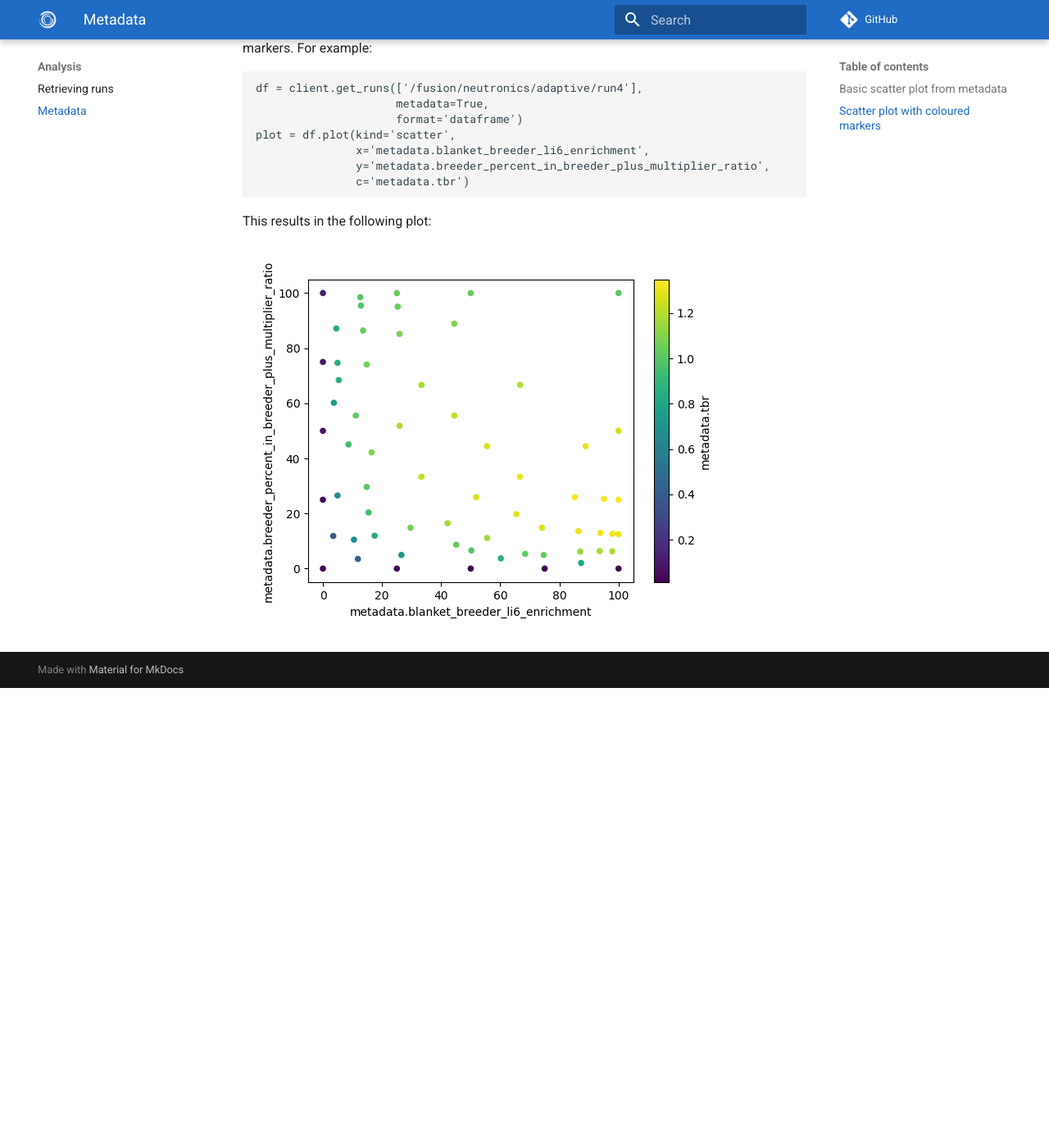
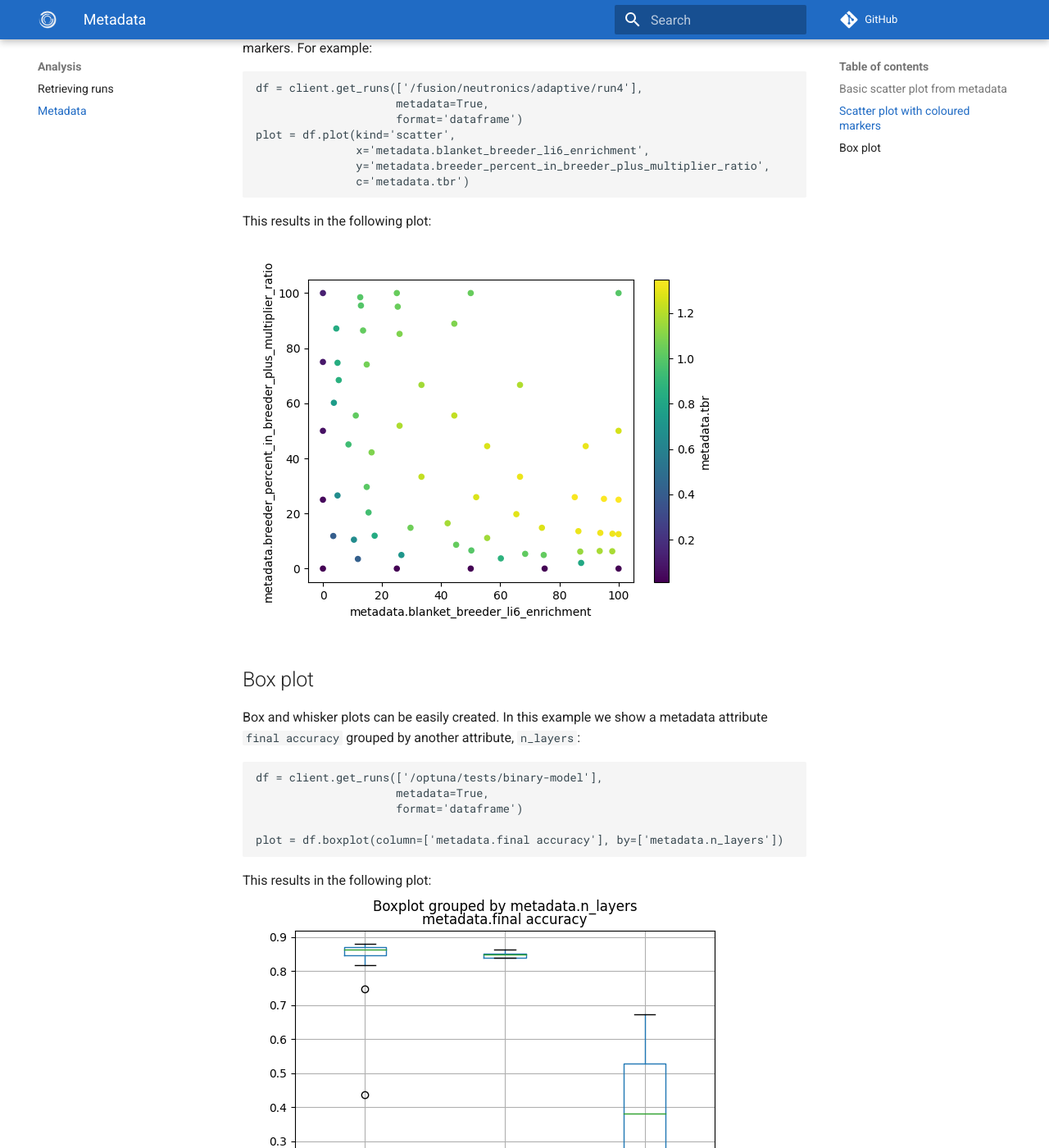
Before and after one commit to simvue-io/docs, an MkDocs documentation site: the page built from docs/analysis/metadata.md, in a window 1280 px wide and 1400 px high, scrolled down 1479 px. Shown: the whole window at 82% size. Built offline with MkDocs 1.6.1 and Material for MkDocs 9.7.7, drawn with Linux system fonts in a browser that asks for light colours; before the commit the page ends 2318 px from its top, so only the background shows below that.

Commit message:
Add boxplot example

````diff
--- a/docs/analysis/metadata.md
+++ b/docs/analysis/metadata.md
@@ -42,3 +42,16 @@ plot = df.plot(kind='scatter',
 ```
 This results in the following plot:
 ![Scatter plot using metadata with coloured markers](images/scatter-metadata-colours.png)
+
+## Box plot
+Box and whisker plots can be easily created. In this example we show a metadata attribute `final accuracy`
+grouped by another attribute, `n_layers`:
+```
+df = client.get_runs(['/optuna/tests/binary-model'],
+                     metadata=True,
+                     format='dataframe')
+
+plot = df.boxplot(column=['metadata.final accuracy'], by=['metadata.n_layers'])
+```
+This results in the following plot:
+![Box plot](images/boxplot-numlayers.png)
````
Also changed, not shown: docs/analysis/images/boxplot-numlayers.png (added).
